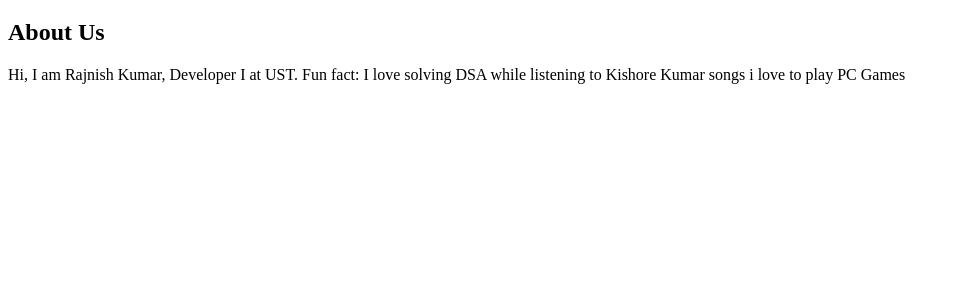
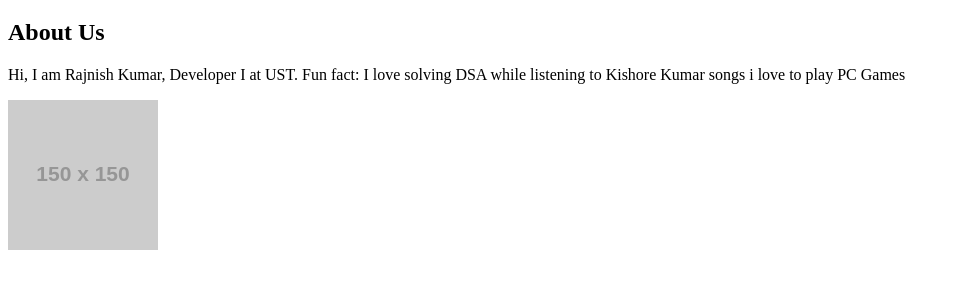
Before and after one commit to Rajnishtheone/team-intro, a plain HTML site: page index.html in a window 1280 px wide. Shown: the part 61-350 px from the top of the page, without its empty margins (0-960 px from the left). Drawn offline with Linux system fonts and the light colour scheme; placeholder pictures from the web are drawn by us.

Commit message:
added my Profile picture

```diff
--- a/index.html
+++ b/index.html
@@ -7,5 +7,6 @@
   <h1>Team Introduction</h1>
   <h2>About Us</h2>
   <p>Hi, I am Rajnish Kumar, Developer I at UST. Fun fact: I love solving DSA while listening to Kishore Kumar songs i love to play PC Games</p>
+  <img src="https://via.placeholder.com/150" alt="Rajnish Profile Picture">
 </body>
 </html>
```
